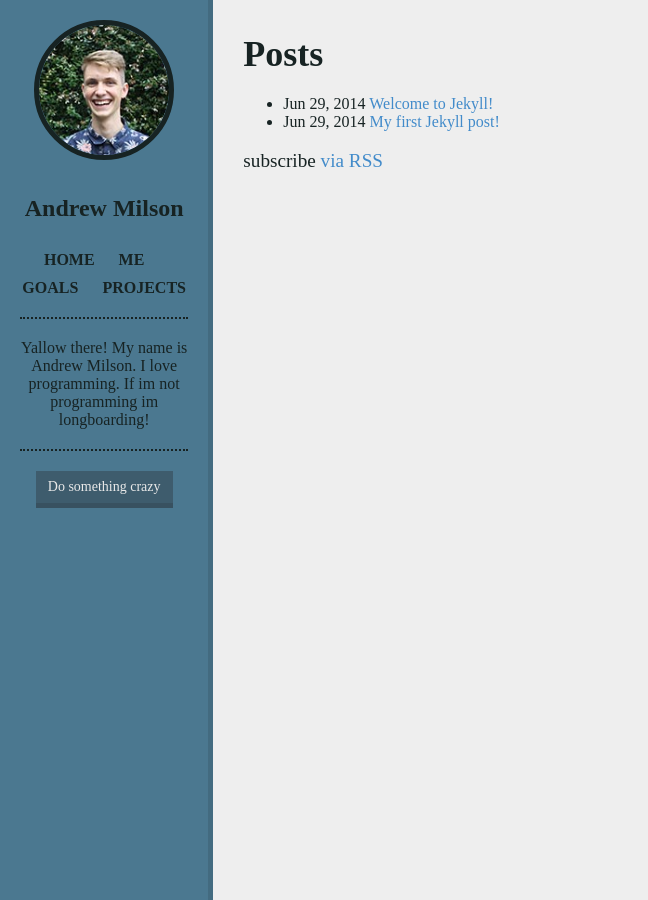
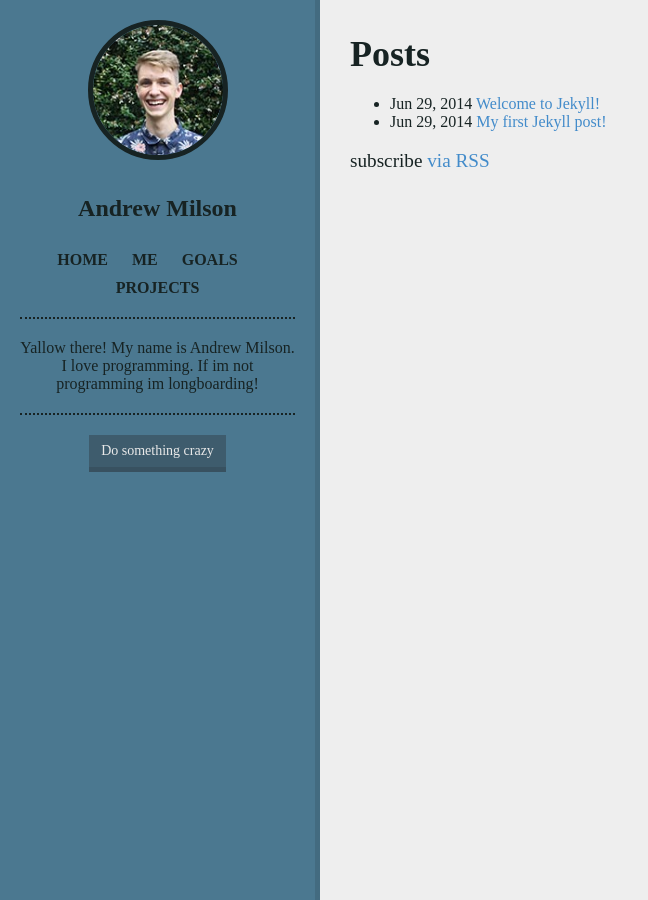
Before and after one commit to andrewmilson/andrewmilson.github.io, a Jekyll site: the page built from index.html, in a window 1280 px wide. Shown: the whole page, without its empty margins (0-648 px from the left). Built offline with Jekyll 4.4.1, drawn with Linux system fonts in a browser that asks for light colours.

Commit message:
changed width of sidebar

```diff
--- a/_includes/aside.html
+++ b/_includes/aside.html
@@ -1,4 +1,4 @@
-<div id="aside" class="col-xs-12 col-md-3 col-lg-2">
+<div id="aside" class="col-xs-12 col-md-3">
   <img id="sexy-beast" src="images/sexy-beast.jpg">
   <h3 id="title" class="text-center">Andrew Milson</h3>
   <ul id="nav">
--- a/_layouts/default.html
+++ b/_layouts/default.html
@@ -3,7 +3,7 @@
   {% include head.html %}
   <body>
     {% include aside.html %}
-    <div id="article" class="col-md-9 col-lg-10">
+    <div id="article" class="col-md-9">
     {{ content }}
     </div>
     <!--  include footer.html %} -->
```
